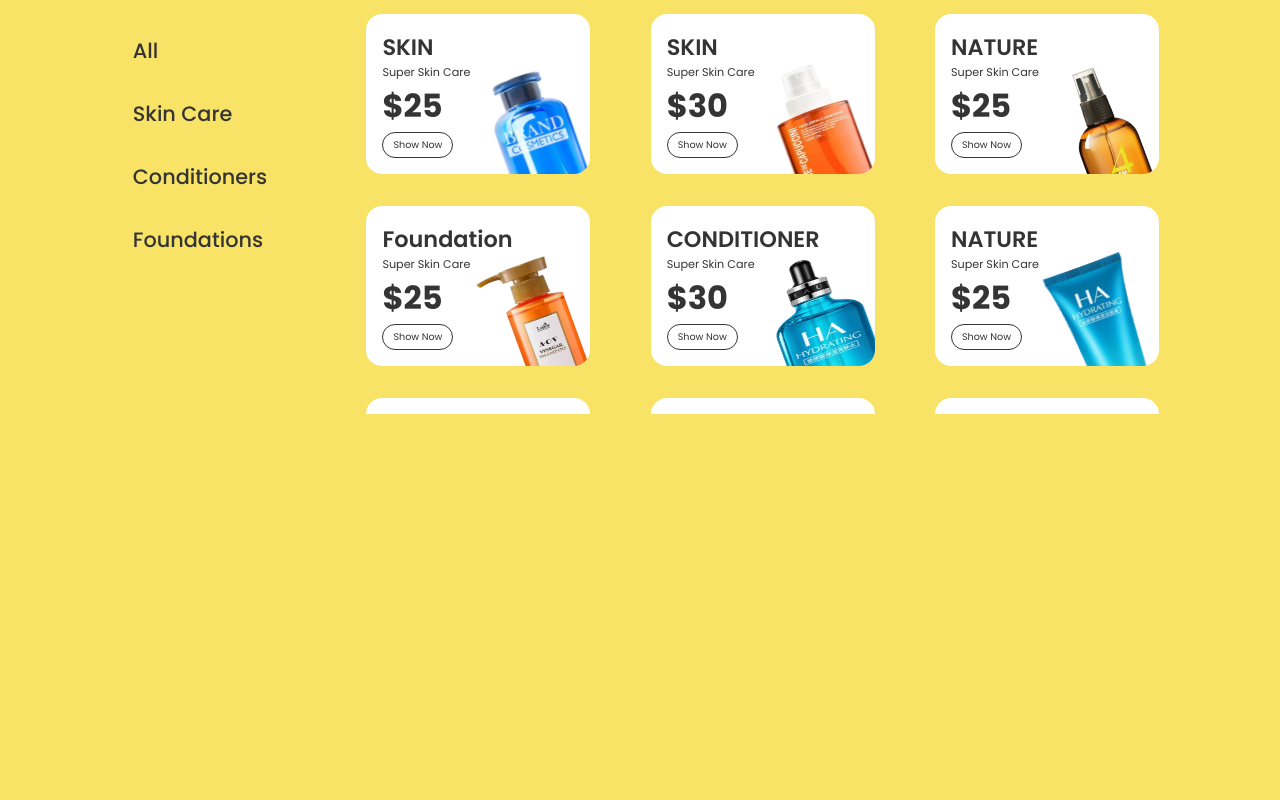
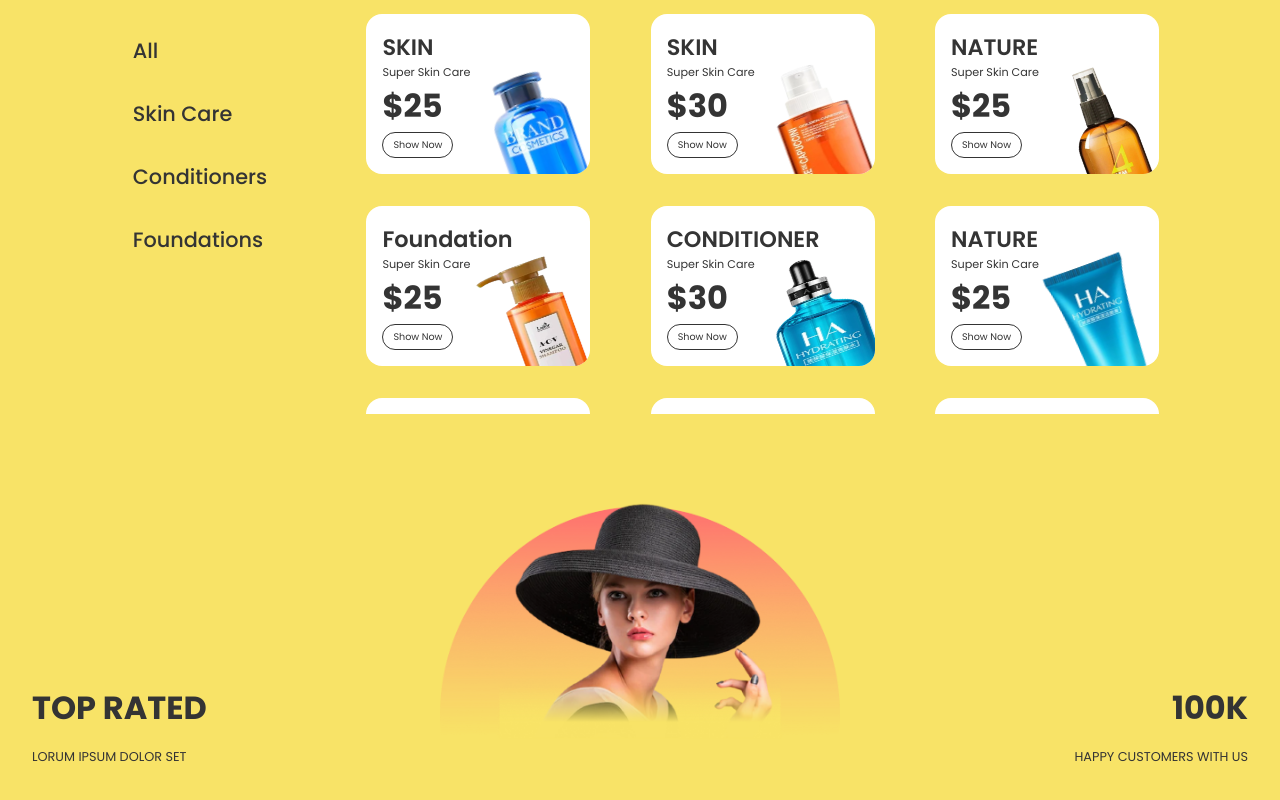
Before and after one commit to toddpowell/react-tutorials-zainkeepscode-responsive-ecommerce-website, a React (Create React App) app in the folder amazon-starterpack/: page / in a window 1280 px wide. Shown: the part 1331-2131 px from the top of the page. Before the commit the page ends 1745 px from the top, so only its background shows below. Built offline with nearby package versions, Linux system fonts and the light colour scheme.

Commit message:
Start Testimonials component

```diff
--- a/amazon-starterpack/src/App.js
+++ b/amazon-starterpack/src/App.js
@@ -4,6 +4,7 @@
 import Slider from './components/Slider/Slider';
 import Virtual from "./components/Virtual/Virtual";
 import Products from "./components/Products/Products";
+import Testimonials from "./components/Testimonials/Testimonials";
 
 function App() {
   return (
@@ -13,6 +14,7 @@
       <Slider/>
       <Virtual/>
       <Products/>
+      <Testimonials/>
     </div>
   );
 }
--- /dev/null
+++ b/amazon-starterpack/src/components/Testimonials/Testimonials.jsx
@@ -0,0 +1,25 @@
+import React from 'react'
+import css from './Testimonials.module.css'
+import Hero from '../../assets/testimonialHero.png'
+
+const Testimonials = () => {
+  return (
+    <div className={css.testimonials}>
+        <div className={css.wrapper}>
+            <div className={css.container}>
+                <span>Top Rated</span>
+                <span>Lorum ipsum dolor set</span>
+            </div>
+
+            <img src={Hero} alt="" />
+
+            <div className={css.container}>
+                <span>100k</span>
+                <span>Happy customers with us</span>
+            </div>
+        </div>
+    </div>
+  )
+}
+
+export default Testimonials
--- /dev/null
+++ b/amazon-starterpack/src/components/Testimonials/Testimonials.module.css
@@ -0,0 +1,42 @@
+.testimonials{
+    display: flex;
+    flex-direction: column;
+    justify-content: center;
+    align-items: center;
+    padding: 4rem 2rem;
+}
+
+.wrapper{
+    display: grid;
+    align-items: flex-end;
+    width: 100%;
+    grid-template-columns: 1fr 2fr 1fr;
+}
+
+.wrapper>img{
+    width: 25rem;
+    justify-self: center;
+}
+
+.container{
+    display: flex;
+    flex-direction: column;
+    gap:1rem;
+}
+
+.container>:nth-child(1){
+    font-size: 2rem;
+    font-weight: bold;
+    text-transform: uppercase;
+    display: block;
+}
+
+.container>:nth-child(2){
+    font-size: 0.8rem;
+    text-transform: uppercase;
+    display: block;
+}
+
+.wrapper>:nth-child(3){
+    text-align: right;
+}
```
Also changed, not shown: 1 other file (tests, documents, lock files or other folders).
